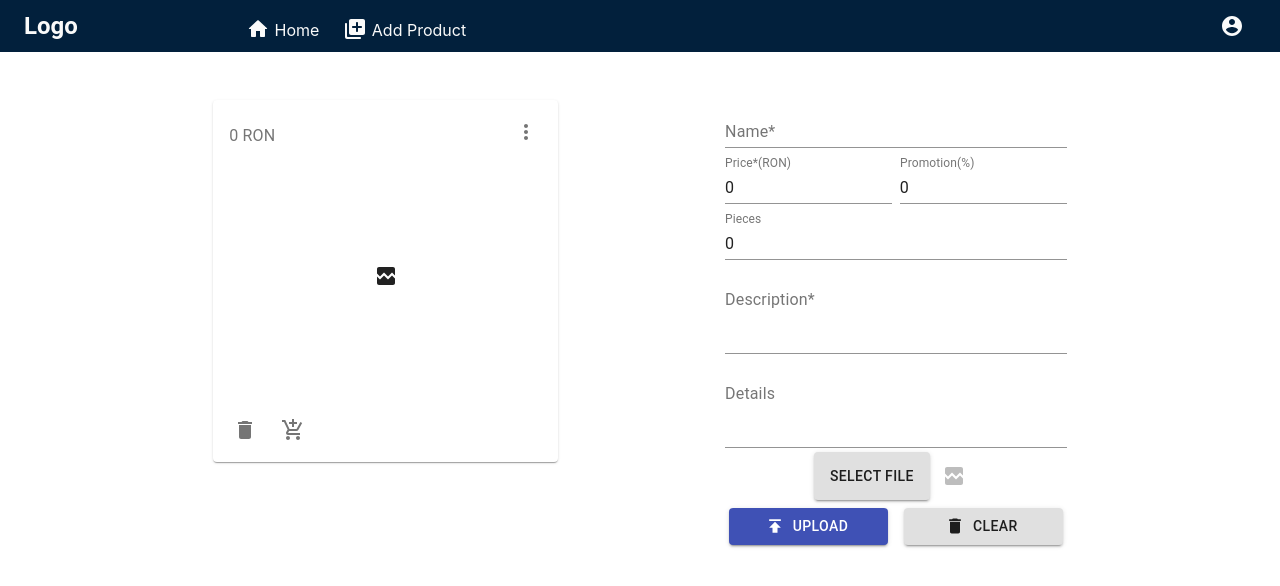
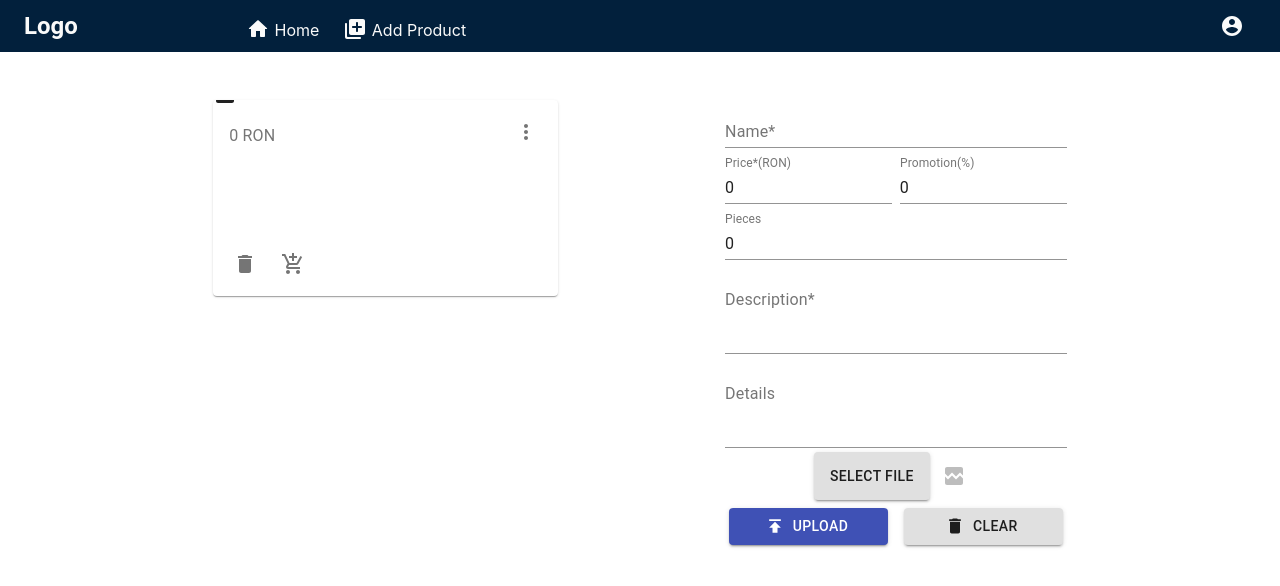
Before and after one commit to Andynopol/hospytal-fasion, a React (Create React App) app in the folder app/: page /admin/add-product in a window 1280 px wide. Shown: the top 586 px of the page. Built offline with nearby package versions, Linux system fonts and the light colour scheme.

Commit message:
Update ProductCard.tsx

```diff
--- a/app/src/components/ProductCard.tsx
+++ b/app/src/components/ProductCard.tsx
@@ -137,7 +137,7 @@
 
 
             <CardMedia
-                className={ classes.media }
+                className={ classes.media2 }
                 children={ src ? null : <BrokenImageIcon className={ classes.icon } /> }
                 image={ src }
                 title="asd"
```
